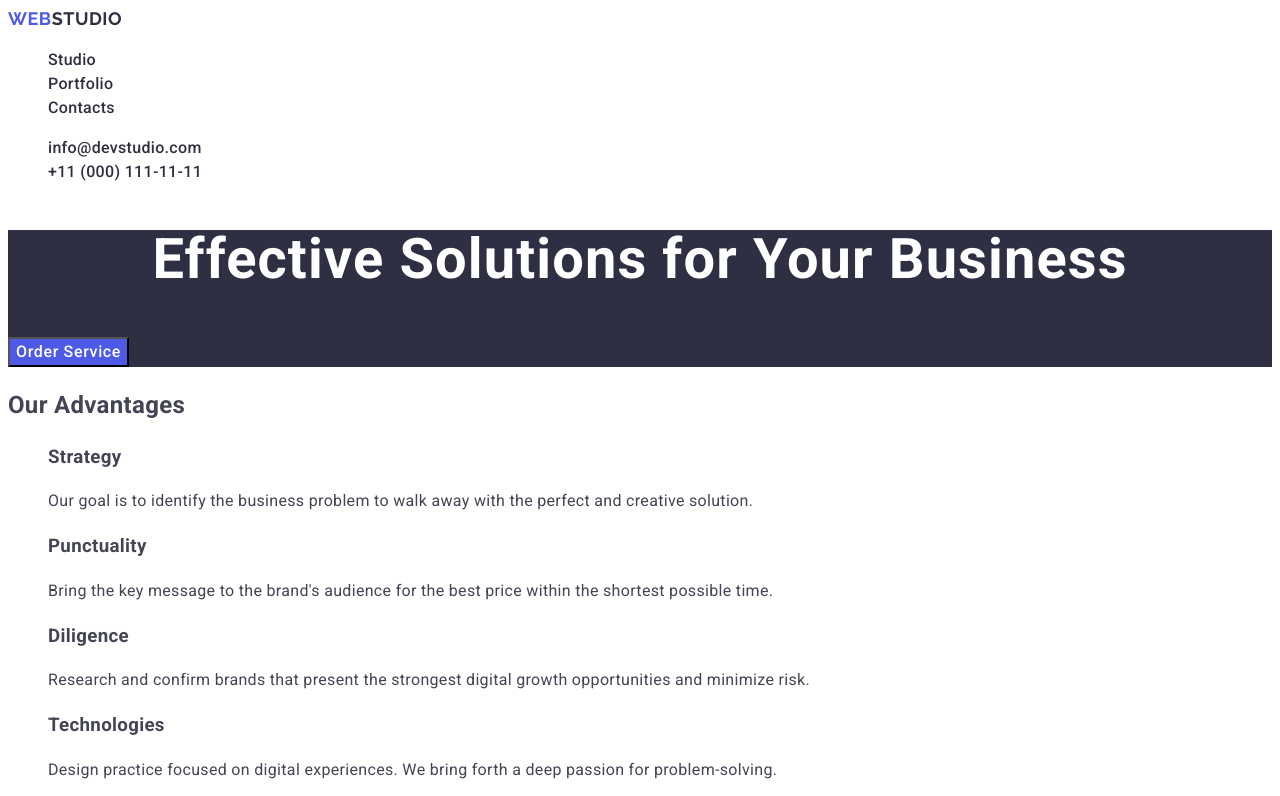
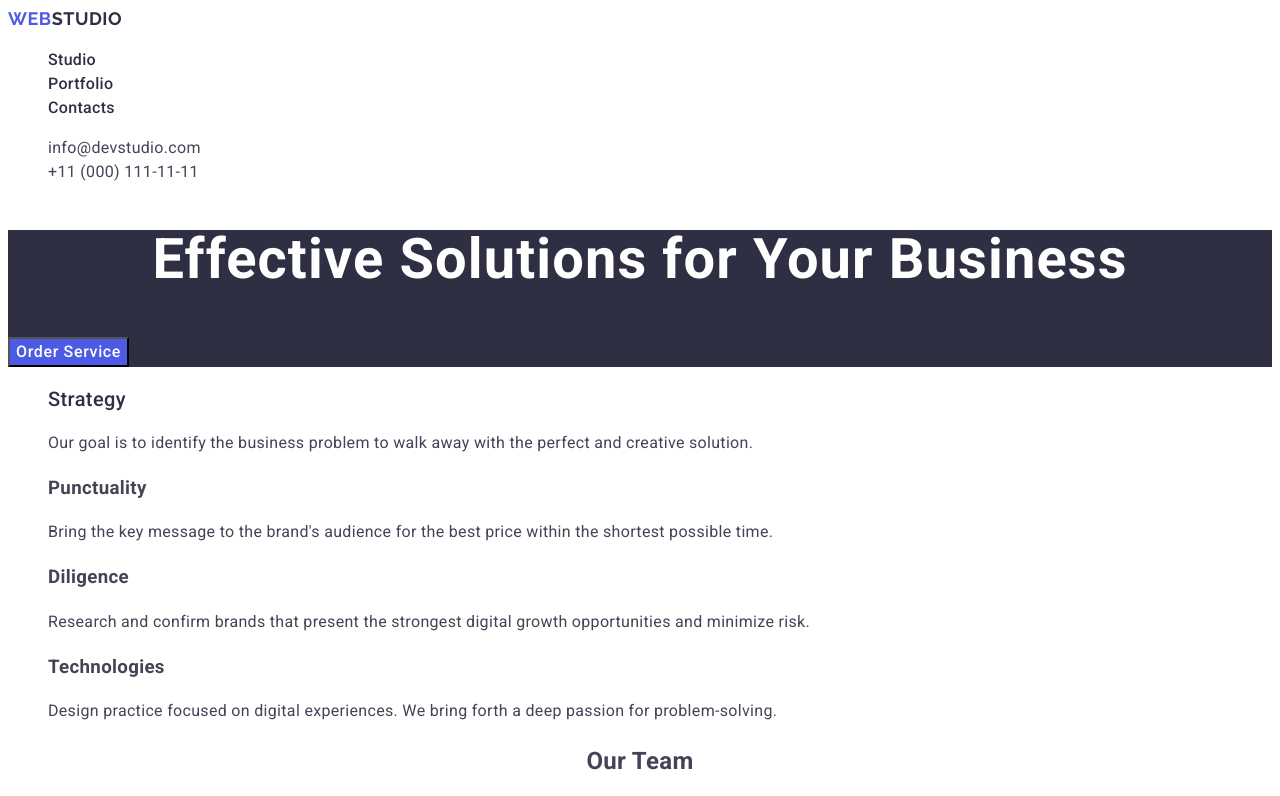
Before and after one commit to xPhoenixUAx/goit-markup-hw-02, a plain HTML site: page index.html in a window 1280 px wide. Shown: the top 796 px of the page. Drawn offline with Linux system fonts and the light colour scheme.

Commit message:
advantages

```diff
--- a/css/styles.css
+++ b/css/styles.css
@@ -39,6 +39,15 @@ ul{
 .contacts{
     font-style: normal;
     color: #434455;
+}
+.nav-link-contact{
+    color: #434455;
+}
+.nav-link-contact:hover{
+    color: #404bbf;
+}
+.nav-link-contact:focus{
+    color: #404bbf;
 }
 .team{
     text-align: center;
@@ -97,3 +106,13 @@ ul{
 .button-order:focus{
     background-color: #404bbf;
 }
+.advantages{
+    display: none;
+}
+.strategy{
+    font-weight: 500;
+    font-size: 20px;
+    line-height: 1.2;
+    letter-spacing: 0.02em;
+    color: #2e2f42;
+}
--- a/index.html
+++ b/index.html
@@ -22,8 +22,8 @@
     </nav>
        <address class="contacts">
         <ul>
-            <li><a href="mailto:info@devstudio.com" class="nav-link">info@devstudio.com</a></li>
-            <li><a href="tel:+110001111111" class="nav-link">+11 (000) 111-11-11</a></li>
+            <li><a href="mailto:info@devstudio.com" class="nav-link-contact">info@devstudio.com</a></li>
+            <li><a href="tel:+110001111111" class="nav-link-contact">+11 (000) 111-11-11</a></li>
         </ul>
        </address>
     </header>
@@ -36,10 +36,10 @@
     </section>
     <!--Our Advantages-->
     <section>
-        <h2>Our Advantages</h2>
+        <h2 class="advantages">Our Advantages</h2>
         <ul class="advantages-box">
         <li>
-            <h3>Strategy</h3>
+            <h3 class="strategy">Strategy</h3>
             <p>
                 Our goal is to identify the business
                 problem to walk away with the perfect and creative solution.
```
